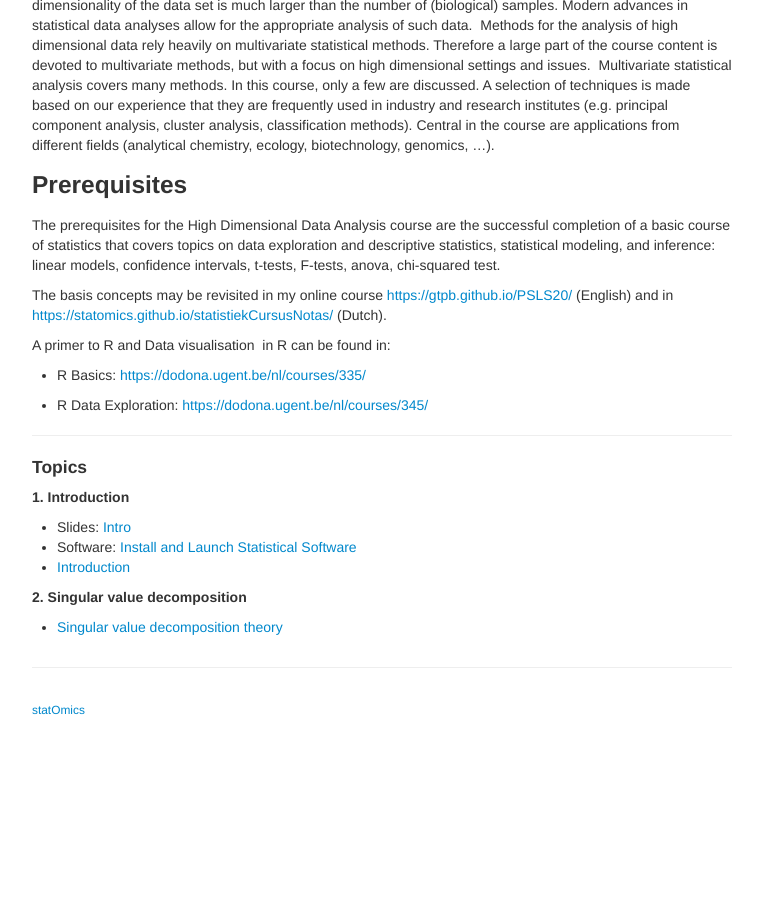
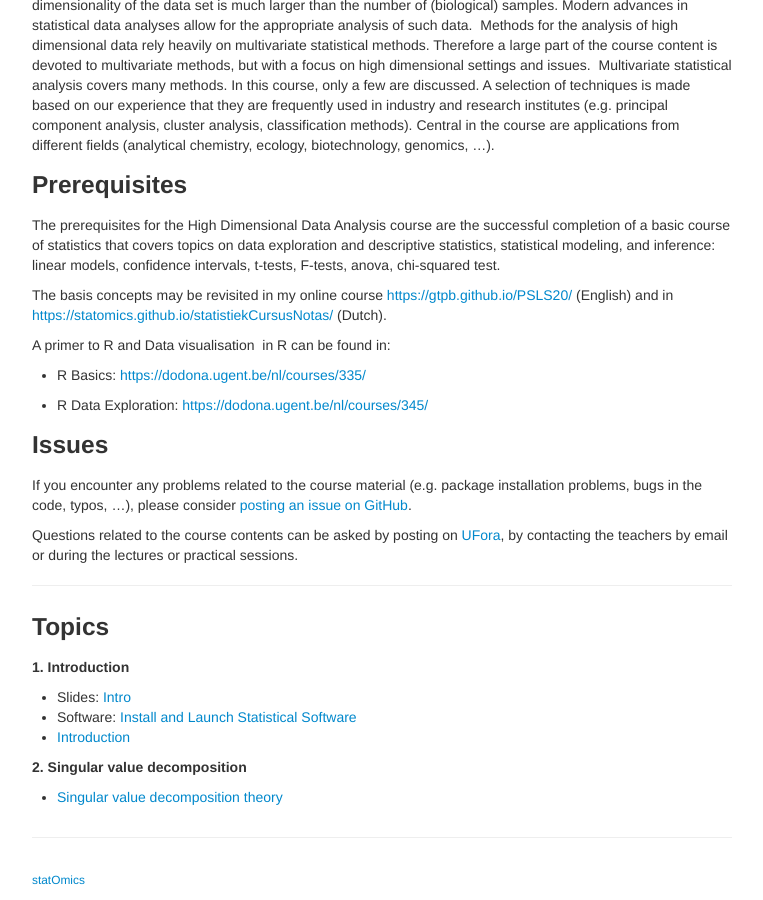
Before and after one commit to statOmics/HDA2020, a Jekyll site: the page built from index.md, in a window 1280 px wide and 900 px high, scrolled down 737 px. Shown: the whole window, without its empty margins (258-1021 px from the left). Built offline with Jekyll 4.4.1, drawn with Linux system fonts in a browser that asks for light colours; before the commit the page ends 1467 px from its top, so only the background shows below that.

Commit message:
Add Issues section

```diff
--- a/index.md
+++ b/index.md
@@ -21,9 +21,15 @@ A primer to R and Data visualisation  in R can be found in:
 
 - R Data Exploration: <https://dodona.ugent.be/nl/courses/345/>
 
+### Issues
+
+If you encounter any problems related to the course material (e.g. package installation problems, bugs in the code, typos, ...), please consider [posting an issue on GitHub](https://github.com/statOmics/HDA2020/issues).
+
+Questions related to the course contents can be asked by posting on [UFora](https://ufora.ugent.be/d2l/le/221212/discussions/topics/23086/View), by contacting the teachers by email or during the lectures or practical sessions.
+
 ---
 
-#### Topics
+### Topics
 
 **1. Introduction**
 
```
